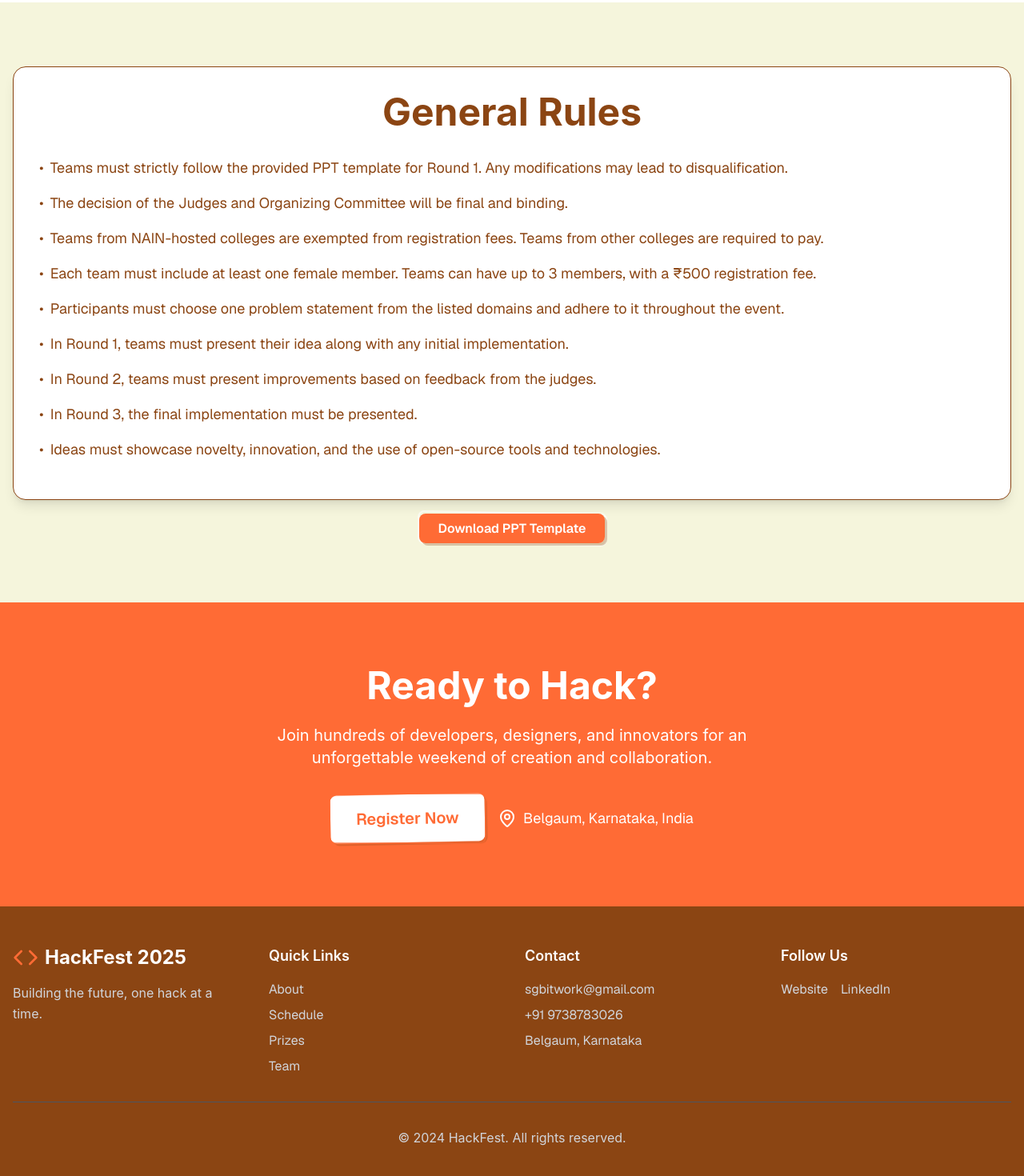
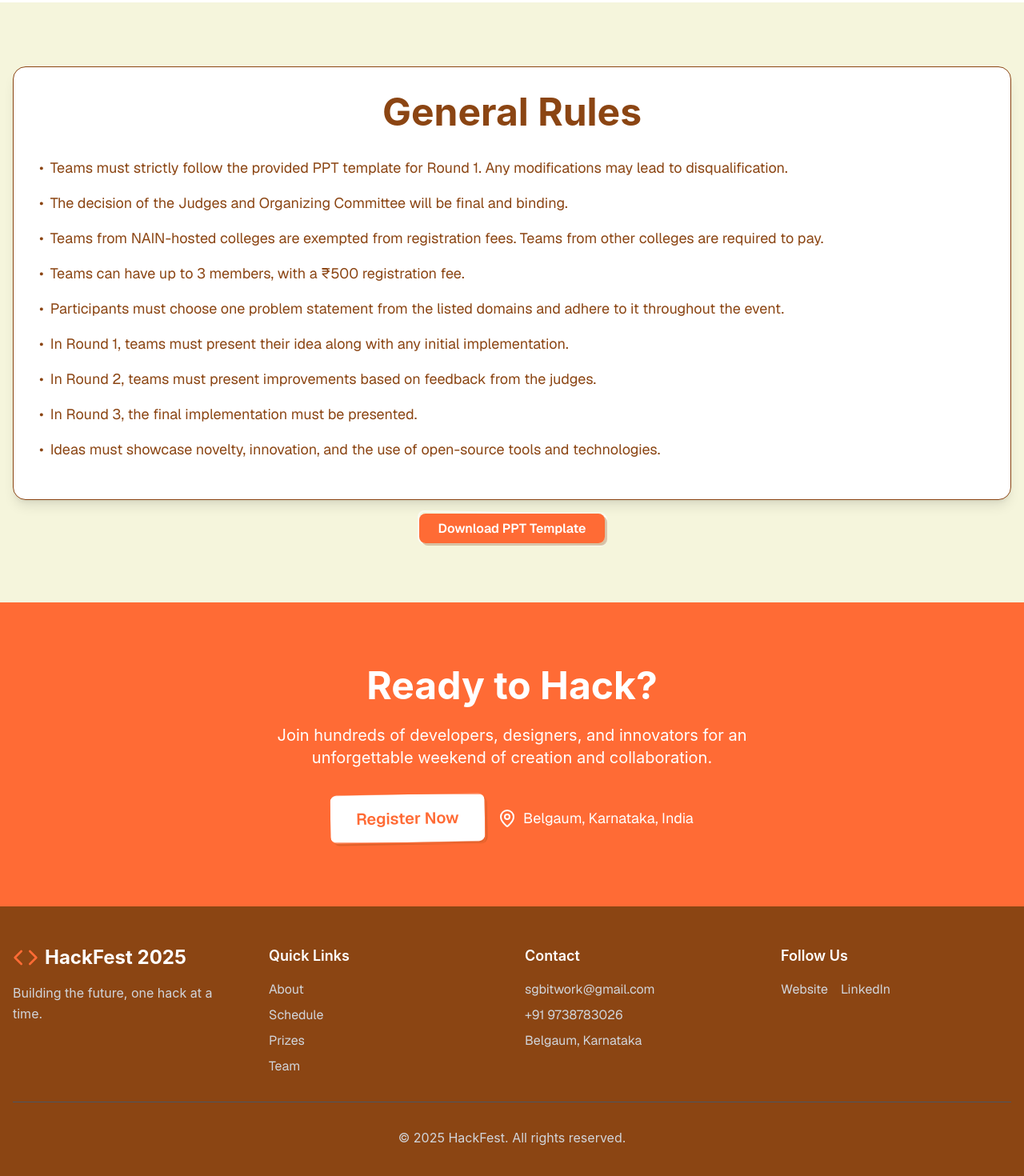
Before and after one commit to Ayushcodes404/hackathon_website, a Next.js app: page / in a window 1280 px wide. Shown: the part 7650-9120 px from the top of the page at 80% size. Built offline with nearby package versions, Linux system fonts and the light colour scheme.

Commit message:
Update page.tsx

```diff
--- a/app/page.tsx
+++ b/app/page.tsx
@@ -814,7 +814,7 @@ export default function HackathonWebsite() {
             </div>
             <div className="flex items-start">
               <span className="mr-2">•</span>
-              <span>Each team must include at least one female member. Teams can have up to 3 members, with a ₹500 registration fee.</span>
+              <span>Teams can have up to 3 members, with a ₹500 registration fee.</span>
             </div>
             <div className="flex items-start">
               <span className="mr-2">•</span>
@@ -936,7 +936,7 @@ export default function HackathonWebsite() {
             </div>
           </div>
           <div className="border-t border-gray-600 mt-8 pt-8 text-center text-gray-300">
-            <p>&copy; 2024 HackFest. All rights reserved.</p>
+            <p>&copy; 2025 HackFest. All rights reserved.</p>
           </div>
         </div>
       </footer>
```
